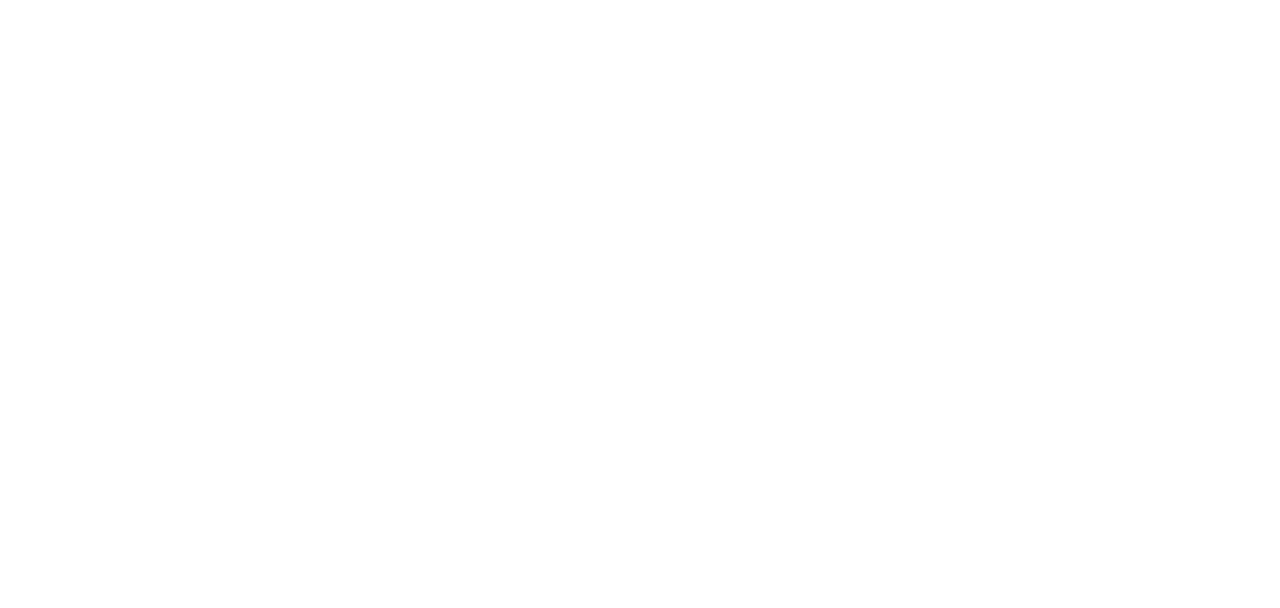
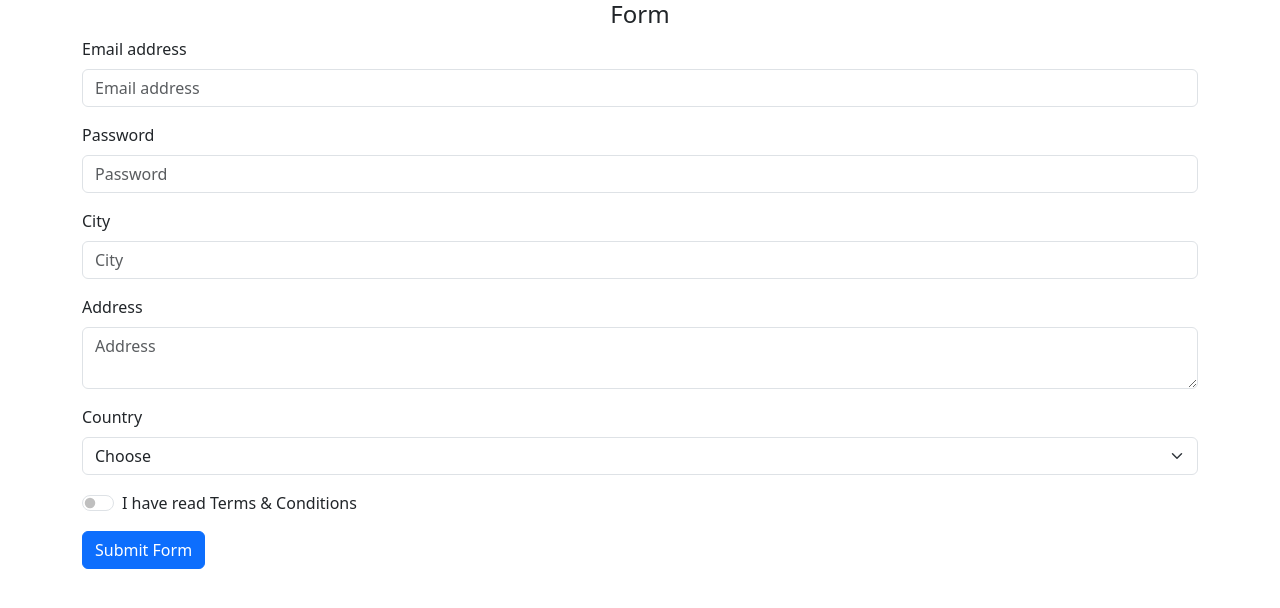
Before and after one commit to markovo4/React-HW, a React (Vite) app: page / in a window 1280 px wide. Shown: the top 608 px of the page. Built offline with nearby package versions, Linux system fonts and the light colour scheme.

Commit message:
hw-React-10

```diff
--- a/package.json
+++ b/package.json
@@ -11,7 +11,9 @@
   },
   "dependencies": {
     "bootstrap": "^5.3.3",
+    "lodash": "^4.17.21",
     "react": "^18.2.0",
+    "react-bootstrap": "^2.10.2",
     "react-dom": "^18.2.0"
   },
   "devDependencies": {
--- a/src/App.jsx
+++ b/src/App.jsx
@@ -1,9 +1,41 @@
-function App() {
+import MyForm from "./components/MyForm";
+import {Container} from 'react-bootstrap';
+import DataTable from "./components/DataTable/index.js";
+import {Component} from "react";
+import {cloneDeep} from "lodash";
 
-    return (
-        <>
-        </>
-    )
+class App extends Component {
+    constructor(props) {
+        super(props);
+        this.state = {
+            data: null,
+            showTable: false
+        }
+    }
+
+    onSubmitHandler = (formData) => {
+        const previousData = cloneDeep(formData);
+        this.setState({data: previousData, showTable: true});
+    }
+
+    handleClick = (e) => {
+        this.setState({showTable: false});
+    }
+
+
+    render() {
+        const {data, showTable} = this.state;
+        return (
+            <>
+                <Container>
+                    {!showTable && <MyForm onSubmit={this.onSubmitHandler} form={data}/>}
+                    {showTable && <DataTable data={data} onClick={this.handleClick}/>}
+                </Container>
+            </>
+        )
+    }
+
+
 }
 
 export default App
--- /dev/null
+++ b/src/components/DataTable/DataTable.jsx
@@ -0,0 +1,40 @@
+import {Component, Fragment} from 'react';
+import {Button, Table} from 'react-bootstrap';
+import PropTypes from "prop-types";
+
+
+class DataTable extends Component {
+
+    constructor(props) {
+        super(props);
+    }
+
+    render() {
+        const {data, onClickBack} = this.props;
+        return (
+            <Fragment>
+                <Table striped bordered hover variant={'light'}>
+                    <tbody>
+                    {Object.keys(data).map((item, i) => {
+                        return (
+                            <tr key={i}>
+                                <td>{item}</td>
+                                <td>{data[item]}</td>
+                            </tr>
+                        )
+                    })}
+                    </tbody>
+                </Table>
+
+                <Button onClick={onClickBack}>Go Back</Button>
+            </Fragment>
+        )
+    }
+}
+
+DataTable.propTypes = {
+    data: PropTypes.object.isRequired,
+    onClickBack: PropTypes.func.isRequired
+}
+
+export default DataTable;
--- /dev/null
+++ b/src/components/DataTable/index.js
@@ -0,0 +1,3 @@
+import DataTable from "./DataTable.jsx";
+
+export default DataTable;
--- /dev/null
+++ b/src/components/MyForm/MyForm.jsx
@@ -0,0 +1,126 @@
+import {Component} from 'react';
+import {Button, Form} from 'react-bootstrap';
+import {cloneDeep} from "lodash";
+import Input from "../UI/Input/index.js";
+import PropTypes from "prop-types";
+
+const formDefaultState = {
+    email: '',
+    password: '',
+    address: '',
+    city: '',
+    country: '',
+    rules: 'off'
+}
+
+const fields = [
+    {
+        label: 'Email address',
+        type: 'email',
+        name: 'email',
+    },
+    {
+        label: 'Password',
+        type: 'password',
+        name: 'password',
+    },
+    {
+        label: 'City',
+        type: 'text',
+        name: 'city',
+    },
+]
+
+class MyForm extends Component {
+
+    constructor(props) {
+        super(props);
+        this.state = {
+            formData: props.formData ? props.formData : {...formDefaultState}
+        }
+    }
+
+    handleChange = (e) => {
+        const previousData = cloneDeep(this.state.formData)
+
+        if (e.target.name === 'rules' && previousData[e.target.name] === 'on') {
+            previousData[e.target.name] = 'off';
+        } else if (e.target.name === 'rules' && previousData[e.target.name] === 'off') {
+            previousData[e.target.name] = 'on';
+        } else {
+            previousData[e.target.name] = e.target.value
+        }
+
+        this.setState({formData: previousData})
+    }
+
+    handleSubmit = (e) => {
+        e.preventDefault();
+        this.props.onSubmit(this.state.formData)
+        this.setState({formData: {...formDefaultState}})
+    }
+
+    render() {
+
+        const {address} = this.state.formData;
+
+        return (
+
+            <Form onSubmit={this.handleSubmit}>
+                <h4 className={`text-center`}>Form</h4>
+                {fields.map((item, i) => {
+                    const value = this.state.formData[item.name];
+                    return <Input
+                        key={i}
+                        label={item.label}
+                        placeholder={item.label}
+                        type={item.type}
+                        name={item.name}
+                        value={value}
+                        onChange={this.handleChange}
+                    />
+                })}
+
+                <Input
+                    label={'Address'}
+                    type={'text'}
+                    name={'address'}
+                    value={address}
+                    onChange={this.handleChange}
+                    as={'textarea'}
+                />
+
+                <Form.Label>Country</Form.Label>
+                <Form.Select
+                    className={'mb-3'}
+                    aria-label={'Country'}
+                    name={'country'}
+                    onChange={this.handleChange}
+                >
+                    <option value=''>Choose</option>
+                    <option value="Argentina">Argentina</option>
+                    <option value="Ukraine">Ukraine</option>
+                    <option value="China">China</option>
+                </Form.Select>
+
+                <Form.Check
+                    className={'mb-3'}
+                    type={'switch'}
+                    label={'I have read Terms & Conditions'}
+                    id={'disabled-custom-switch'}
+                    name={'rules'}
+                    onClick={this.handleChange}
+                />
+
+                <Button type='submit'>Submit Form</Button>
+            </Form>
+        )
+    }
+}
+
+MyForm.propTypes = {
+    onSubmit: PropTypes.func.isRequired,
+    formData: PropTypes.object
+}
+
+export default MyForm;
--- /dev/null
+++ b/src/components/MyForm/index.js
@@ -0,0 +1,3 @@
+import MyForm from "./MyForm.jsx";
+
+export default MyForm;
--- /dev/null
+++ b/src/components/UI/Input/Input.jsx
@@ -0,0 +1,52 @@
+import {Component} from 'react';
+import {Form} from "react-bootstrap";
+import {random} from 'lodash';
+import PropTypes from "prop-types";
+
+const controlId = `form-input- ${random(0, 1000)}`
+
+class Input extends Component {
+    constructor(props) {
+        super(props);
+        this.state = {}
+    }
+
+    render() {
+        const {
+            label = null,
+            value = '',
+            name = '',
+            type = 'text',
+            placeholder = label ? label : 'Enter data',
+            onChange = (e) => {
+                console.log(e.target);
+            },
+            ...restProps
+        } = this.props;
+
+        return (
+            <Form.Group className="mb-3" controlId={controlId}>
+                {label && <Form.Label>{label}</Form.Label>}
+                <Form.Control
+                    placeholder={placeholder}
+                    type={type}
+                    name={name}
+                    value={value}
+                    onChange={onChange}
+                    {...restProps}
+                />
+            </Form.Group>
+        )
+    }
+}
+
+Input.propTypes = {
+    value: PropTypes.string.isRequired,
+    onChange: PropTypes.func.isRequired,
+    name: PropTypes.string.isRequired,
+    label: PropTypes.string,
+    placeholder: PropTypes.string,
+    type: PropTypes.oneOf(['text', 'number', 'password', 'email'])
+}
+
+export default Input;
--- /dev/null
+++ b/src/components/UI/Input/index.js
@@ -0,0 +1,3 @@
+import Input from "./Input.jsx";
+
+export default Input;
--- a/src/main.jsx
+++ b/src/main.jsx
@@ -1,6 +1,7 @@
 import React from 'react'
 import ReactDOM from 'react-dom/client'
 import App from './App.jsx'
+import 'bootstrap/dist/css/bootstrap.min.css';
 
 ReactDOM.createRoot(document.getElementById('root')).render(
     <React.StrictMode>
```
Also changed, not shown: 2 other files (tests, documents, lock files or other folders).
